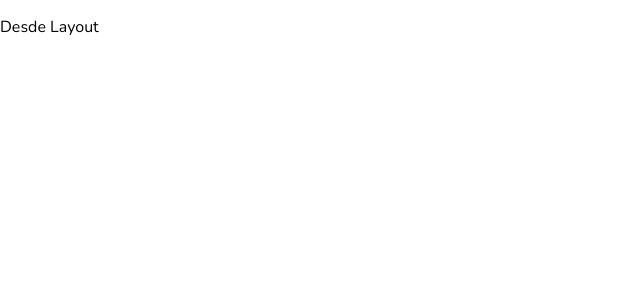
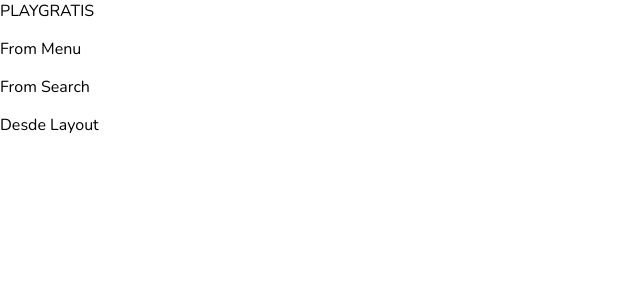
Before and after one commit to AJ-Romera/play-gratis, a Next.js app: page / in a window 1280 px wide. Shown: the top 300 px of the page, without its empty margins (0-640 px from the left). Built offline with nearby package versions, Linux system fonts and the light colour scheme; a web font is replaced by a local one.

Commit message:
CHNG: Makes Header Basic Structure

```diff
--- a/components/layout/Header.js
+++ b/components/layout/Header.js
@@ -0,0 +1,18 @@
+import Link from 'next/link';
+import Menu from './Menu';
+import Search from './Search';
+
+function Header() {
+	return (
+		<header>
+			{/* <p className='text-xl font-normal text-gray-200'>From header</p> */}
+			<Link href='/'>
+				<a className='text-xl font-normal text-gray-200'>PLAYGRATIS</a>
+			</Link>
+			<Menu />
+			<Search />
+		</header>
+	);
+}
+
+export default Header;
--- a/components/layout/Layout.js
+++ b/components/layout/Layout.js
@@ -1,5 +1,5 @@
-import React from 'react';
 import Head from 'next/head';
+import Header from './Header';
 
 function Layout({ children, title }) {
 	return (
@@ -23,7 +23,7 @@ function Layout({ children, title }) {
 					/>
 				</Head>
 
-				{/* <Header /> */}
+				<Header />
 
 				<main className='container mx-auto max-w-full pt-4 min-h-screen'>
 					{children}
--- /dev/null
+++ b/components/layout/Menu.js
@@ -0,0 +1,11 @@
+import Link from 'next/link';
+
+function Menu() {
+	return (
+		<div>
+			<p className='text-gray-200'>From Menu</p>
+		</div>
+	);
+}
+
+export default Menu;
--- /dev/null
+++ b/components/layout/Search.js
@@ -0,0 +1,9 @@
+function Search() {
+	return (
+		<div>
+			<p className='text-gray-200'>From Search</p>
+		</div>
+	);
+}
+
+export default Search;
```
